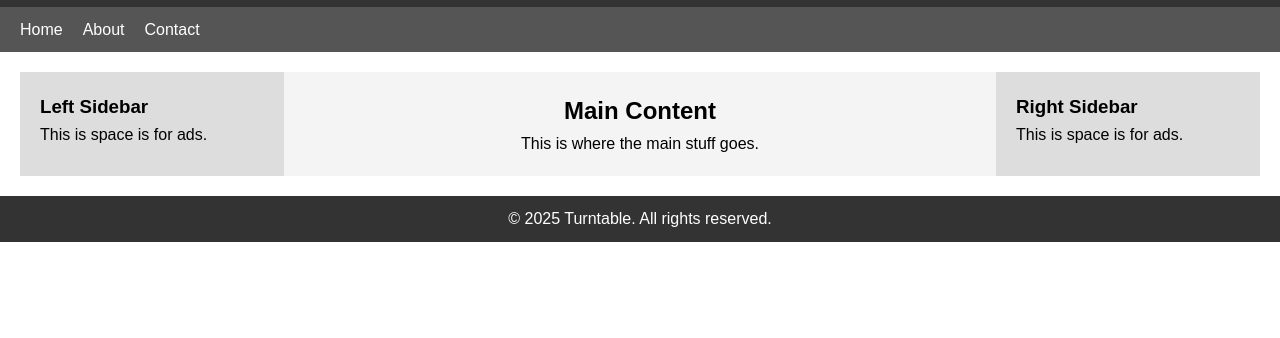
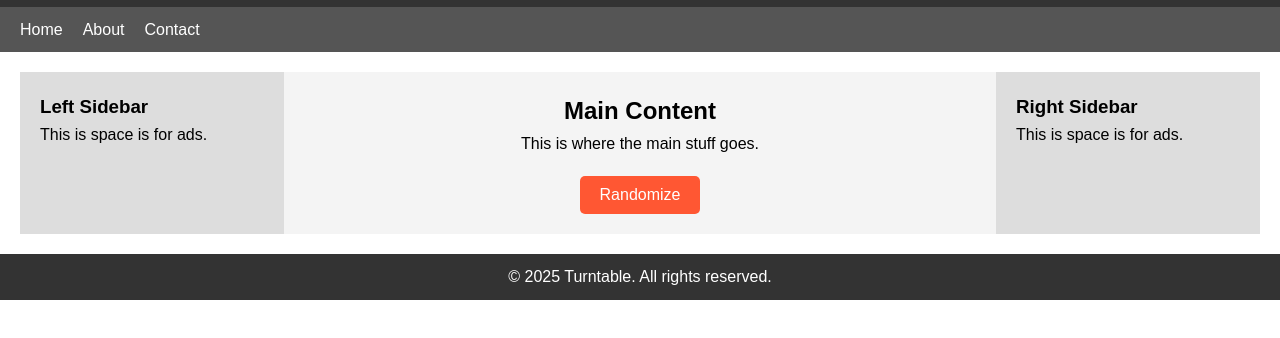
Before and after one commit to mac8414/turntable, a plain HTML site: page app/templates/home.html in a window 1280 px wide. Shown: the part 90-428 px from the top of the page. Drawn offline with Linux system fonts and the light colour scheme.

Commit message:
Added randomize button

```diff
--- a/app/templates/home.html
+++ b/app/templates/home.html
@@ -56,6 +56,21 @@
             background: #ddd;
         }
 
+        .randomizeButton {
+            padding: 10px 20px;
+            font-size: 16px;
+            background: #ff5733; /* Custom color */
+            color: #fff;
+            border: none;
+            cursor: pointer;
+            border-radius: 5px;
+            transition: background 0.3s ease;
+        }
+
+        .randomizeButton:hover {
+            background: #cc4629; /* Darker shade on hover */
+        }
+
         /* Main content style */
         .content {
             flex: 3;
@@ -96,6 +111,9 @@
         <section class="content">
             <h2 style="text-align: center;">Main Content</h2>
             <p style="text-align: center;">This is where the main stuff goes.</p>
+            <div style="text-align: center; margin-top: 20px;">
+                <button class="randomizeButton">Randomize</button>
+            </div>
         </section>
         <aside class="sidebarR">
             <h3>Right Sidebar</h3>
```
